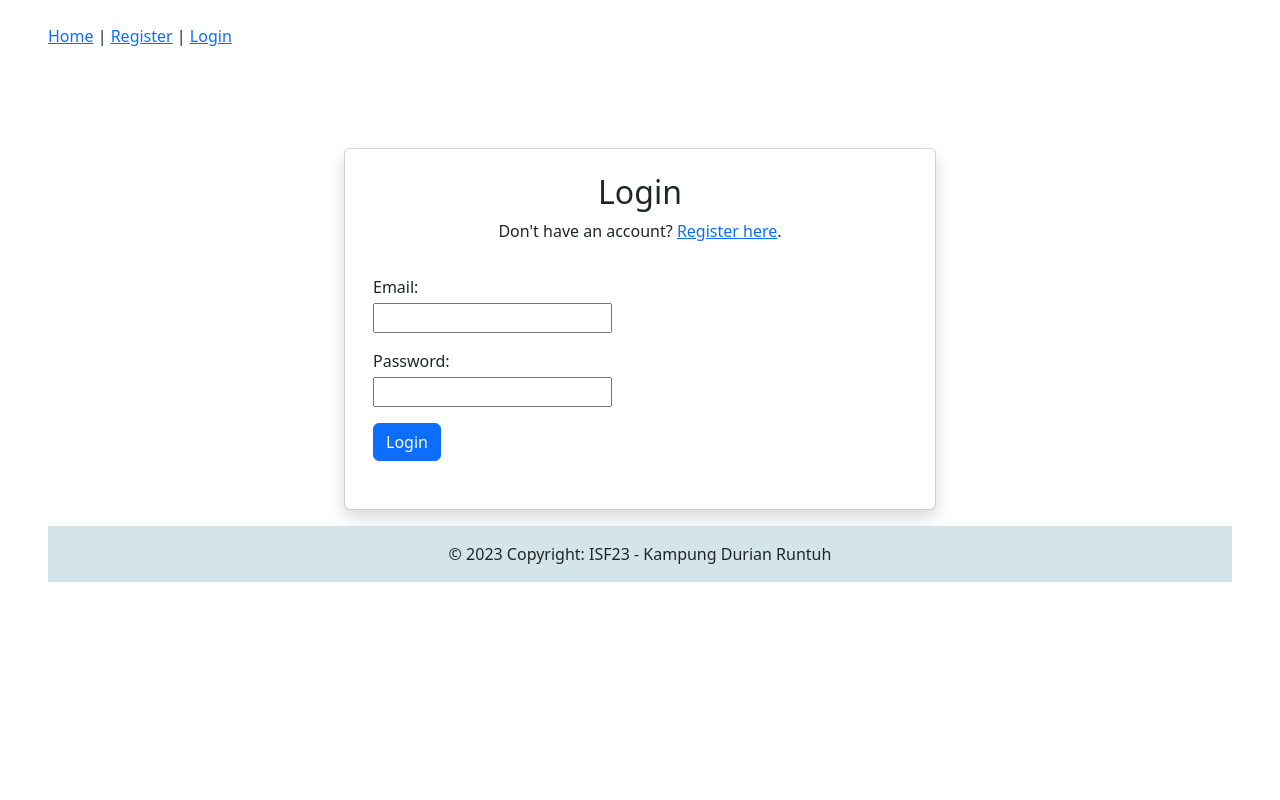
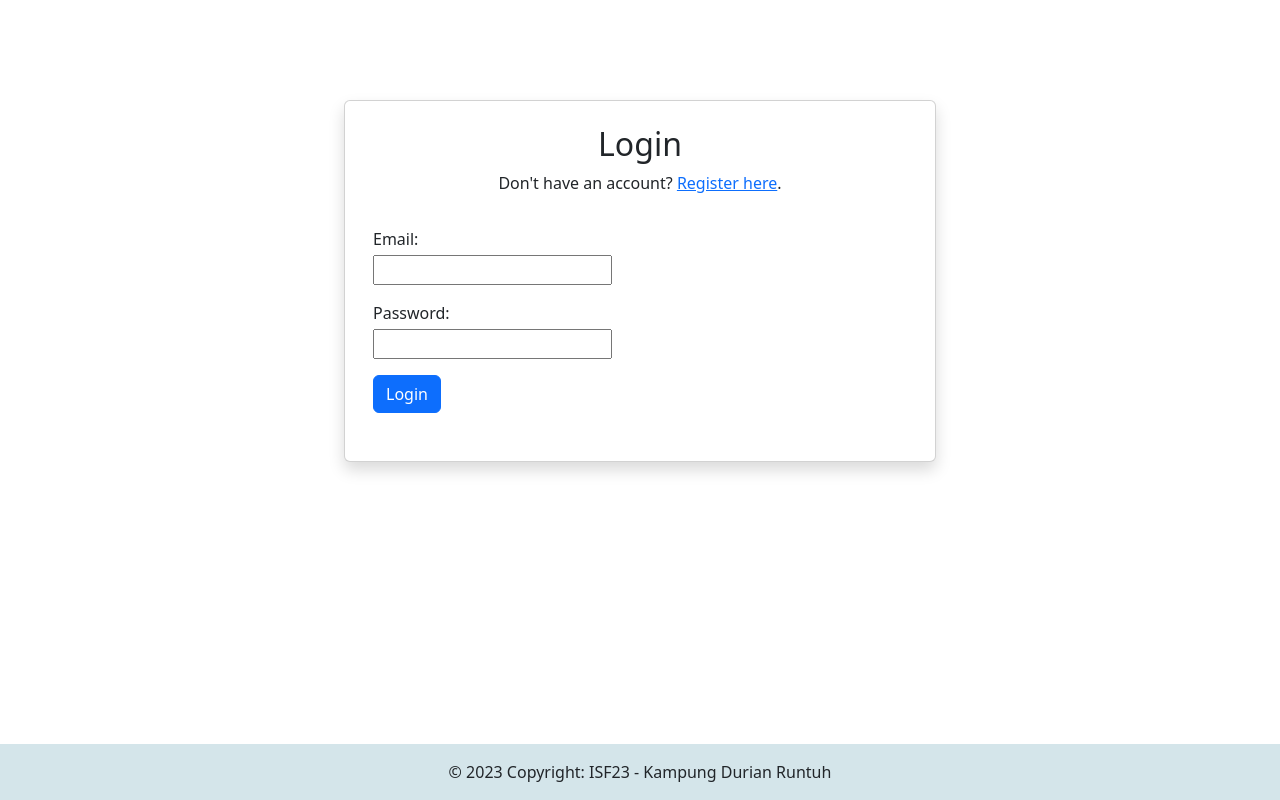
Before and after one commit to rycahayash/KI-Project, a Django app: page / in a window 1280 px wide. Run offline with Django 4.2, Linux system fonts and the light colour scheme.

Commit message:
add navbar & make footer fixed bottom

```diff
--- a/src/account/views.py
+++ b/src/account/views.py
@@ -27,7 +27,7 @@ def registration_view(request):
 
 def logout_view(request):
     logout(request)
-    return redirect('home')
+    return redirect('login')
 
 def login_view(request):
 
--- a/src/templates/base.html
+++ b/src/templates/base.html
@@ -9,7 +9,7 @@
     {% if request.user.is_authenticated %}
         <nav class="navbar navbar-expand-lg navbar-light bg-light">
             <div class="container">
-                <a class="navbar-brand" href="{% url 'home' %}">Your App Name</a>
+                <a class="navbar-brand" href="{% url 'home' %}">Durian Runtuh</a>
                 <button class="navbar-toggler" type="button" data-bs-toggle="collapse" data-bs-target="#navbarNav" aria-controls="navbarNav" aria-expanded="false" aria-label="Toggle navigation">
                     <span class="navbar-toggler-icon"></span>
                 </button>
@@ -34,14 +34,8 @@
             </div>
         </nav>
 
-        <p><a href="{% url 'home' %}">Home</a> | <a href="{% url 'logout' %}">Logout</a></p>
+        <!-- <p><a href="{% url 'home' %}">Home</a> | <a href="{% url 'logout' %}">Logout</a></p> -->
         <!-- <p>Hello, {{request.user.username}}</p> -->
-    {% else %}
-        <p>
-            <a href="{% url 'home' %}">Home</a> |
-            <a href="{% url 'register' %}">Register</a> |
-            <a href="{% url 'login' %}">Login</a>
-        </p>
     {% endif %}
 </head>
 <body class="mt-4 mx-5">
@@ -50,7 +44,7 @@
     {% endblock content %}
 </body>
 
-<footer class="text-center text-lg-start">
+<footer class="fixed-bottom text-center text-lg-start">
     <!-- Copyright -->
     <div class="text-center p-3" style="background-color: rgba(44, 124, 150, 0.2);">
       © 2023 Copyright: ISF23 - Kampung Durian Runtuh
```
Also changed, not shown: src/db.sqlite3.
